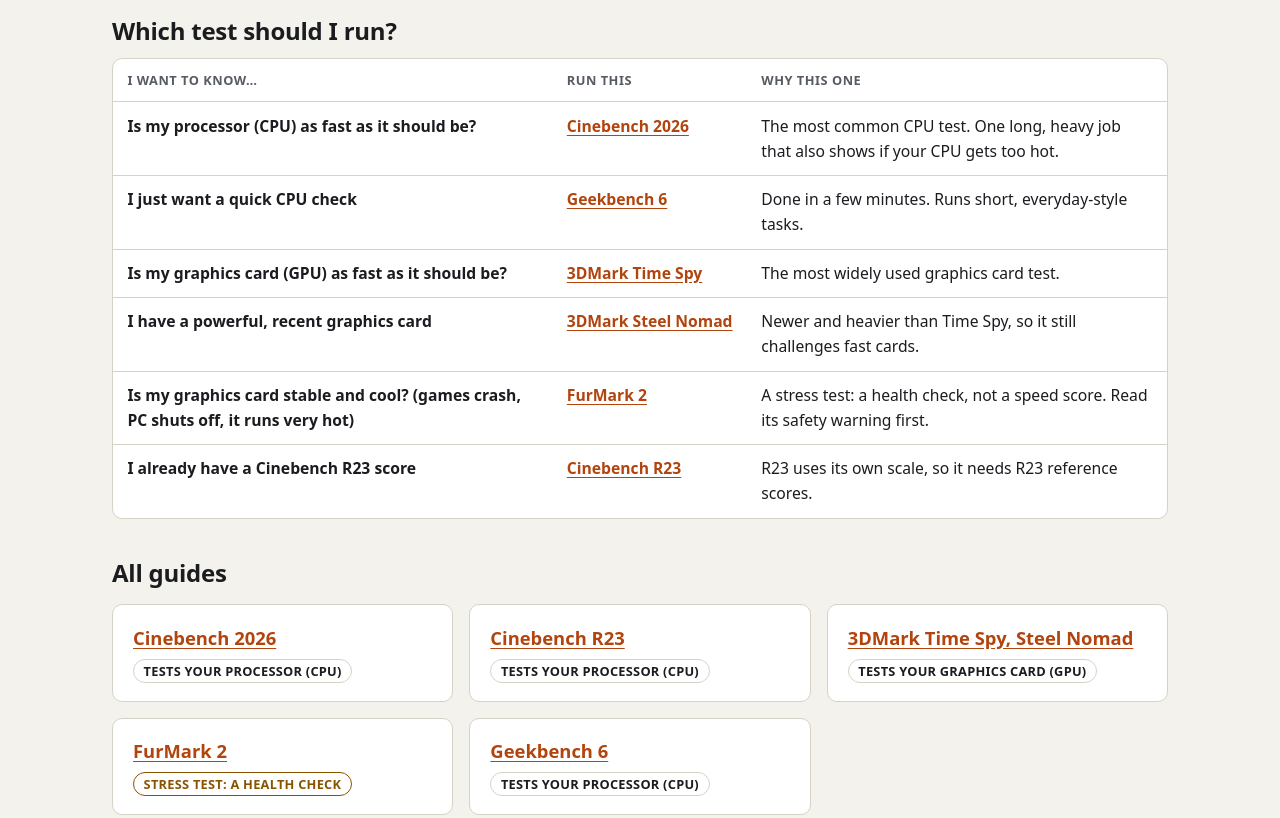
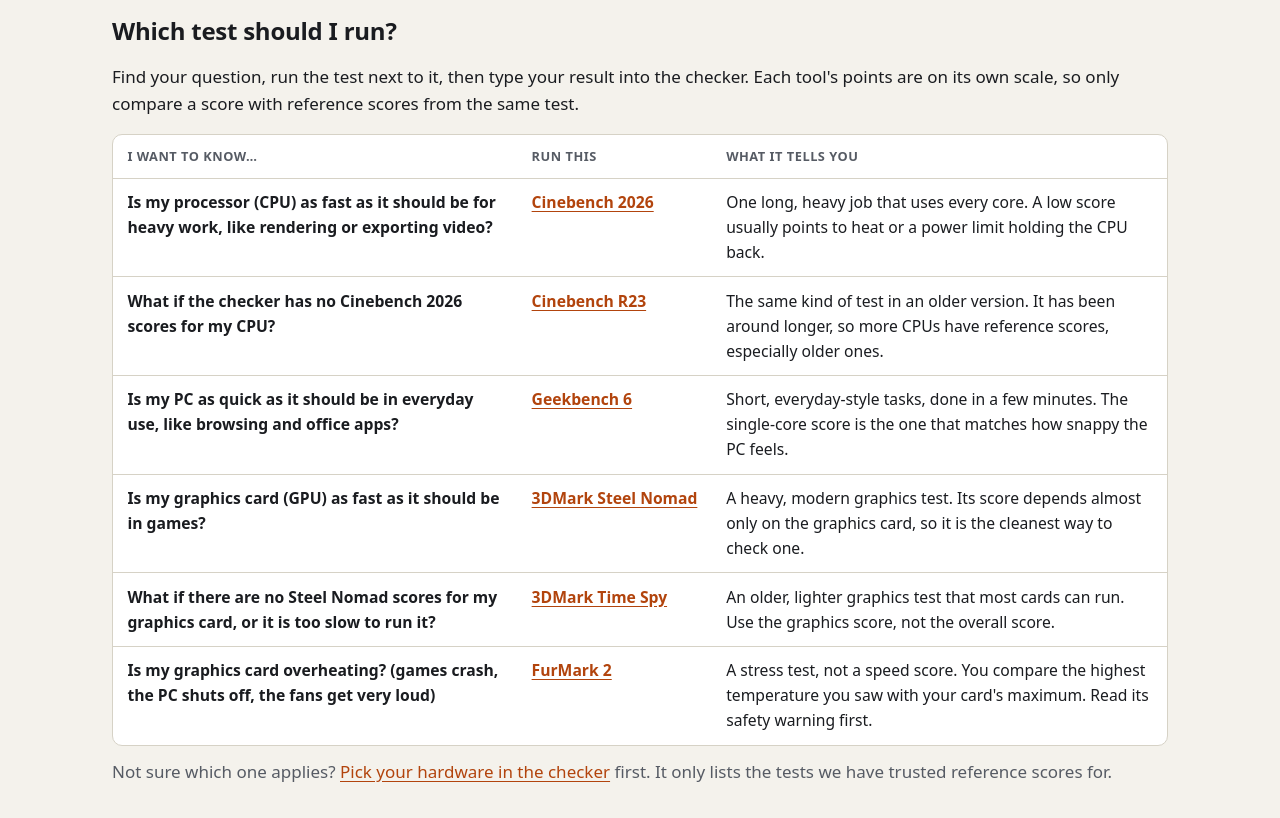
Before and after one commit to Kareem-Medhat/Kareem-Medhat.github.io, a plain HTML site: page benchhub/guides/index.html in a window 1280 px wide. Shown: the part 260-1078 px from the top of the page. Drawn offline with Linux system fonts and the light colour scheme.

Commit message:
Rewrite the "Which test should I run?" table
Phrase every row as a question, say what each result means, and recommend
3DMark Steel Nomad before Time Spy. Point unsure readers to the checker,
which only lists tests that have reference scores for their hardware.

```diff
--- a/benchhub/css/style.css
+++ b/benchhub/css/style.css
@@ -704,6 +704,11 @@ input[inputmode="decimal"]::placeholder {
   white-space: nowrap;
 }
 
+.which-tip {
+  margin-top: 0.75rem;
+  color: var(--muted);
+}
+
 /* Stack the table into cards on phones so nothing scrolls sideways */
 @media (max-width: 40rem) {
   .which thead {
--- a/benchhub/guides/index.html
+++ b/benchhub/guides/index.html
@@ -41,21 +41,23 @@
       <p class="lede">Step-by-step instructions for each tool: where to download it safely, which test to run, and which number to check.</p>
       <section aria-labelledby="which-test">
         <h2 id="which-test">Which test should I run?</h2>
+        <p>Find your question, run the test next to it, then type your result into the checker. Each tool's points are on its own scale, so only compare a score with reference scores from the same test.</p>
         <div class="table-wrap">
           <table class="which">
             <thead>
-              <tr><th scope="col">I want to know…</th><th scope="col">Run this</th><th scope="col">Why this one</th></tr>
+              <tr><th scope="col">I want to know…</th><th scope="col">Run this</th><th scope="col">What it tells you</th></tr>
             </thead>
             <tbody>
-              <tr><th scope="row">Is my processor (CPU) as fast as it should be?</th><td><a href="./cinebench-2026.html">Cinebench 2026</a></td><td>The most common CPU test. One long, heavy job that also shows if your CPU gets too hot.</td></tr>
-              <tr><th scope="row">I just want a quick CPU check</th><td><a href="./geekbench-6.html">Geekbench 6</a></td><td>Done in a few minutes. Runs short, everyday-style tasks.</td></tr>
-              <tr><th scope="row">Is my graphics card (GPU) as fast as it should be?</th><td><a href="./3dmark.html">3DMark Time Spy</a></td><td>The most widely used graphics card test.</td></tr>
-              <tr><th scope="row">I have a powerful, recent graphics card</th><td><a href="./3dmark.html">3DMark Steel Nomad</a></td><td>Newer and heavier than Time Spy, so it still challenges fast cards.</td></tr>
-              <tr><th scope="row">Is my graphics card stable and cool? (games crash, PC shuts off, it runs very hot)</th><td><a href="./furmark-2.html">FurMark 2</a></td><td>A stress test: a health check, not a speed score. Read its safety warning first.</td></tr>
-              <tr><th scope="row">I already have a Cinebench R23 score</th><td><a href="./cinebench-r23.html">Cinebench R23</a></td><td>R23 uses its own scale, so it needs R23 reference scores.</td></tr>
+              <tr><th scope="row">Is my processor (CPU) as fast as it should be for heavy work, like rendering or exporting video?</th><td><a href="./cinebench-2026.html">Cinebench 2026</a></td><td>One long, heavy job that uses every core. A low score usually points to heat or a power limit holding the CPU back.</td></tr>
+              <tr><th scope="row">What if the checker has no Cinebench 2026 scores for my CPU?</th><td><a href="./cinebench-r23.html">Cinebench R23</a></td><td>The same kind of test in an older version. It has been around longer, so more CPUs have reference scores, especially older ones.</td></tr>
+              <tr><th scope="row">Is my PC as quick as it should be in everyday use, like browsing and office apps?</th><td><a href="./geekbench-6.html">Geekbench 6</a></td><td>Short, everyday-style tasks, done in a few minutes. The single-core score is the one that matches how snappy the PC feels.</td></tr>
+              <tr><th scope="row">Is my graphics card (GPU) as fast as it should be in games?</th><td><a href="./3dmark.html">3DMark Steel Nomad</a></td><td>A heavy, modern graphics test. Its score depends almost only on the graphics card, so it is the cleanest way to check one.</td></tr>
+              <tr><th scope="row">What if there are no Steel Nomad scores for my graphics card, or it is too slow to run it?</th><td><a href="./3dmark.html">3DMark Time Spy</a></td><td>An older, lighter graphics test that most cards can run. Use the graphics score, not the overall score.</td></tr>
+              <tr><th scope="row">Is my graphics card overheating? (games crash, the PC shuts off, the fans get very loud)</th><td><a href="./furmark-2.html">FurMark 2</a></td><td>A stress test, not a speed score. You compare the highest temperature you saw with your card's maximum. Read its safety warning first.</td></tr>
             </tbody>
           </table>
         </div>
+        <p class="which-tip">Not sure which one applies? <a href="../check.html">Pick your hardware in the checker</a> first. It only lists the tests we have trusted reference scores for.</p>
       </section>
 
       <h2>All guides</h2>
```
